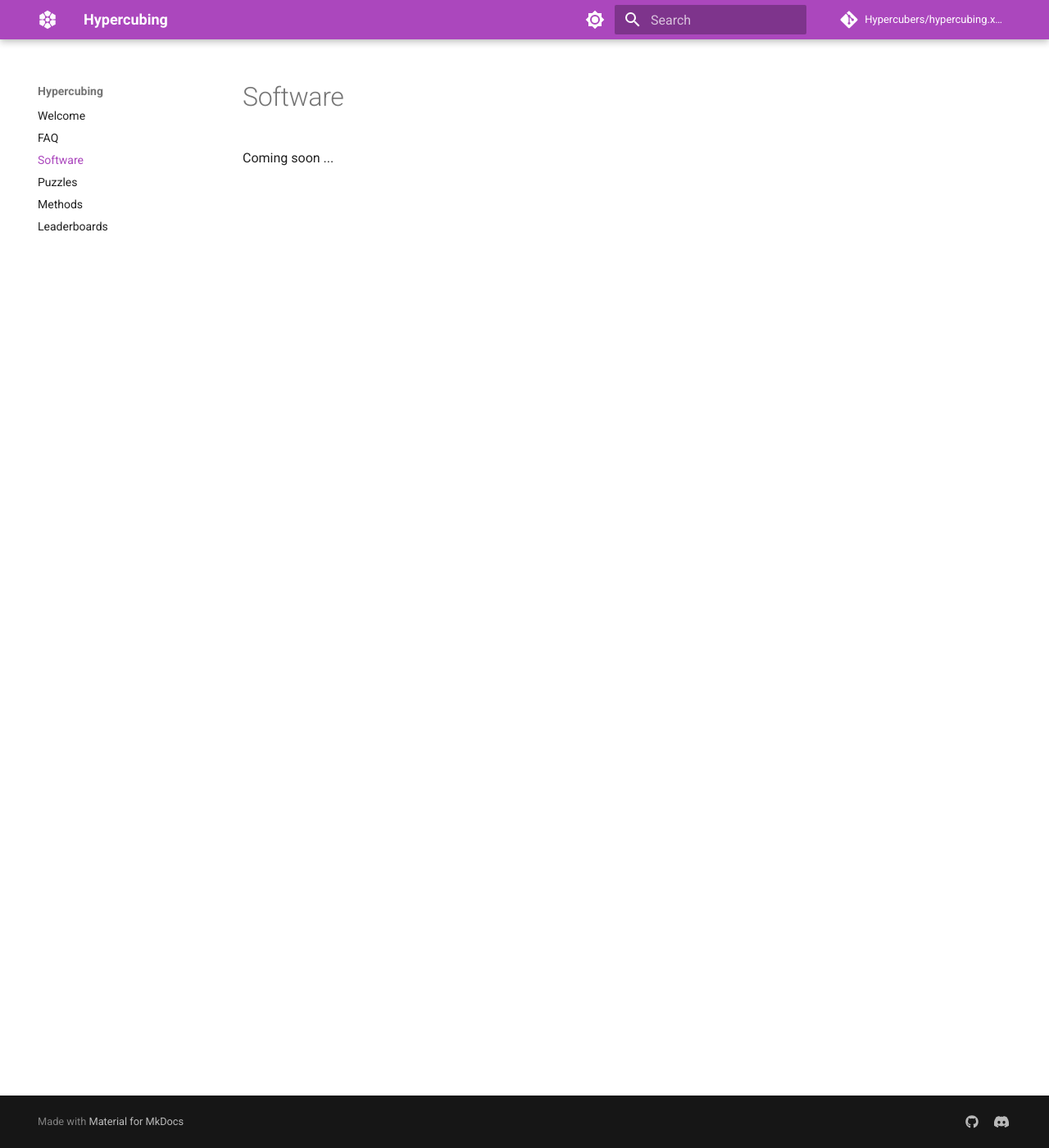
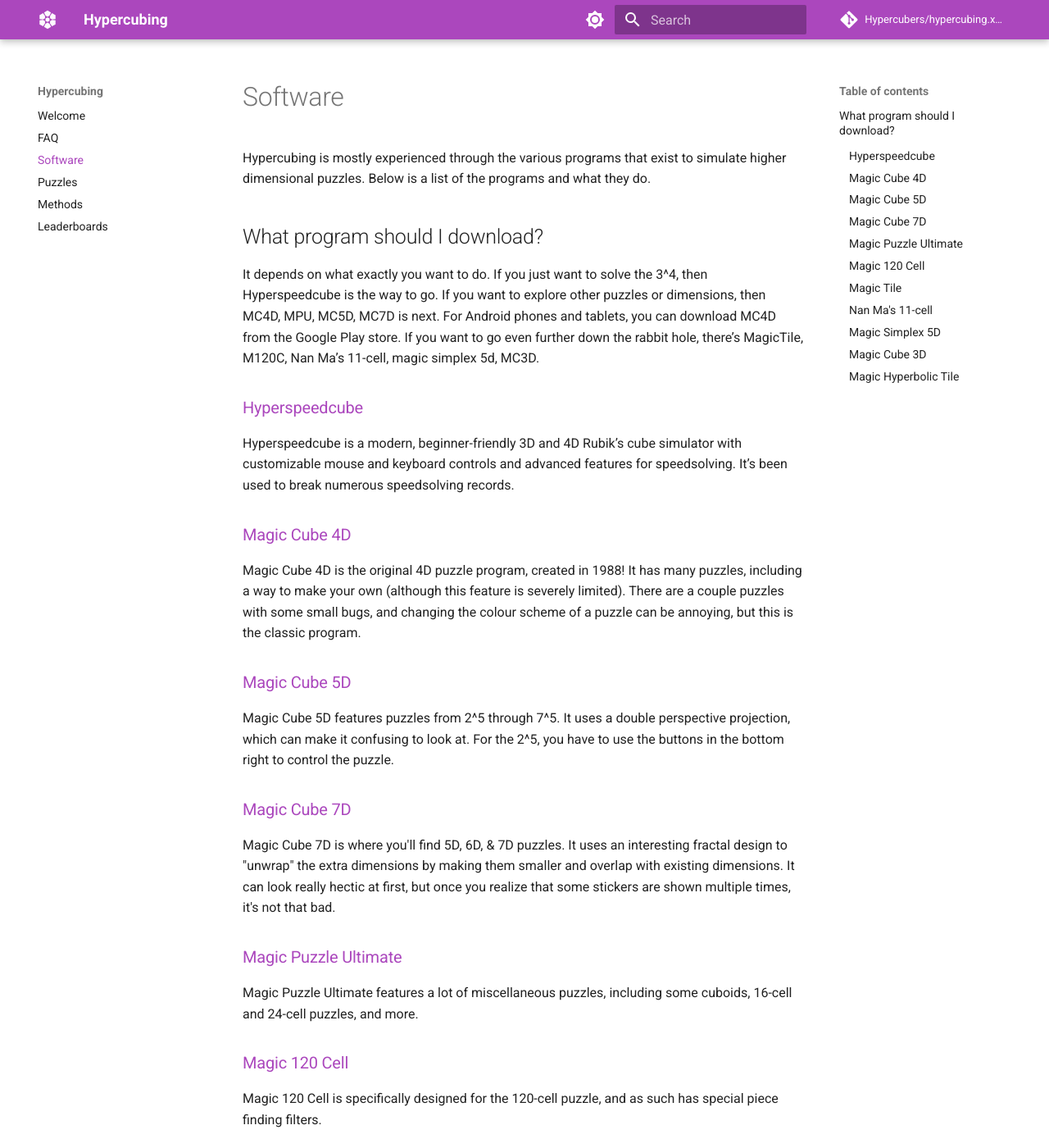
Before and after one commit to Hypercubers/hypercubing.xyz, an MkDocs documentation site: the page built from docs/software.md, in a window 1280 px wide and 1400 px high. Shown: the whole window at 82% size. Built offline with MkDocs 1.6.1 and Material for MkDocs 9.7.7, drawn with Linux system fonts in a browser that asks for light colours; comment, search, counter and statistics services are not loaded; some of the changed text lies outside the part shown.

Commit message:
Add content to Software
Descriptions of programs, and links to their respective pages

```diff
--- a/docs/software.md
+++ b/docs/software.md
@@ -1,3 +1,45 @@
 # Software
 
-Coming soon ...
+Hypercubing is mostly experienced through the various programs that exist to simulate higher dimensional puzzles. Below is a list of the programs and what they do.
+
+## What program should I download?
+It depends on what exactly you want to do. If you just want to solve the 3^4, then Hyperspeedcube is the way to go. If you want to explore other puzzles or dimensions, then MC4D, MPU, MC5D, MC7D is next. For Android phones and tablets, you can download MC4D from the Google Play store. If you want to go even further down the rabbit hole, there’s MagicTile, M120C, Nan Ma’s 11-cell, magic simplex 5d, MC3D.
+
+### [Hyperspeedcube](https://ajfarkas.dev/hyperspeedcube/)
+Hyperspeedcube is a modern, beginner-friendly 3D and 4D Rubik’s cube simulator with customizable mouse and keyboard controls and advanced features for speedsolving. It’s been used to break numerous speedsolving records.
+
+[//]:  ![image](https://i.imgur.com/uDzvYLz.png)
+[//]: ![image](https://imgur.com/uDzvYLz)
+[//]: ![hyperspeedcube](https://i.imgur.com/uDzvYLz.png)
+[//]: # (I can't get the images to work)
+
+
+### [Magic Cube 4D](https://superliminal.com/cube/cube.htm)
+Magic Cube 4D is the original 4D puzzle program, created in 1988! It has many puzzles, including a way to make your own (although this feature is severely limited). There are a couple puzzles with some small bugs, and changing the colour scheme of a puzzle can be annoying, but this is the classic program.
+
+### [Magic Cube 5D](https://www.gravitation3d.com/magiccube5d/)
+Magic Cube 5D features puzzles from 2^5 through 7^5. It uses a double perspective projection, which can make it confusing to look at. For the 2^5, you have to use the buttons in the bottom right to control the puzzle.
+
+### [Magic Cube 7D](https://superliminal.com/andrey/mc7d/)
+Magic Cube 7D is where you'll find 5D, 6D, & 7D puzzles. It uses an interesting fractal design to "unwrap" the extra dimensions by making them smaller and overlap with existing dimensions. It can look really hectic at first, but once you realize that some stickers are shown multiple times, it's not that bad.
+
+### [Magic Puzzle Ultimate](https://superliminal.com/andrey/mpu/)
+Magic Puzzle Ultimate features a lot of miscellaneous puzzles, including some cuboids, 16-cell and 24-cell puzzles, and more.
+
+### [Magic 120 Cell](http://www.gravitation3d.com/magic120cell/index.html)
+Magic 120 Cell is specifically designed for the 120-cell puzzle, and as such has special piece finding filters.
+
+### [Magic Tile](http://roice3.org/magictile/)
+Magic Tile has 2D puzzles and puzzles in non-euclidean geometries
+
+### [Nan Ma's 11-cell](https://superliminal.com/cube/ElevenCell.jar)
+The 11-cell is a shape that doesn't actually exist. This puzzle is based on a theoretical abstract polytope, the 11-cell.
+
+### [Magic Simplex 5D](https://superliminal.com/andrey/ms5d/)
+Magic Simplex 5D has exclusively 5D simplices. That's it
+
+### [Magic Cube 3D](https://github.com/rzhao271/MC3D/releases/tag/v1.0.0)
+What would it be like for a 2D being to solve a 3D puzzle? Magic Cube 3D has a special mode that lets you view a 3x3x3 with "1D vision", which really makes you appreciate how we are able to solve 4D puzzles.
+
+### [Magic Hyperbolic Tile](https://superliminal.com/andrey/mht633/)
+7 different puzzles in 3D hyperbolic space. The shape of the puzzle is {6,3,3}, which means that the cells consist of hexagons at 3 to a vertex, and at 3 to an edge
```
Also changed, not shown: 1 other file.
